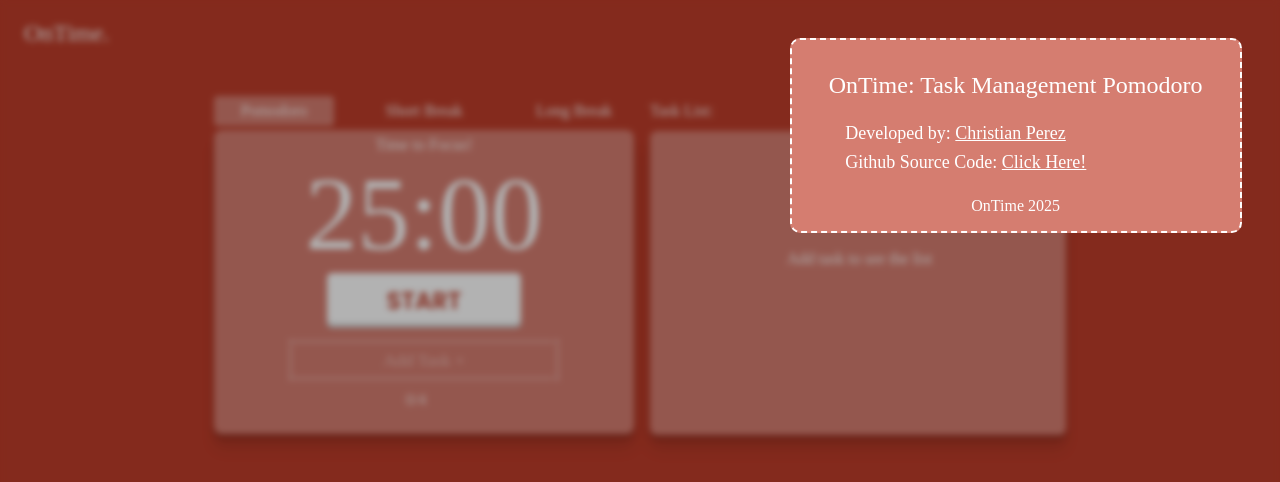
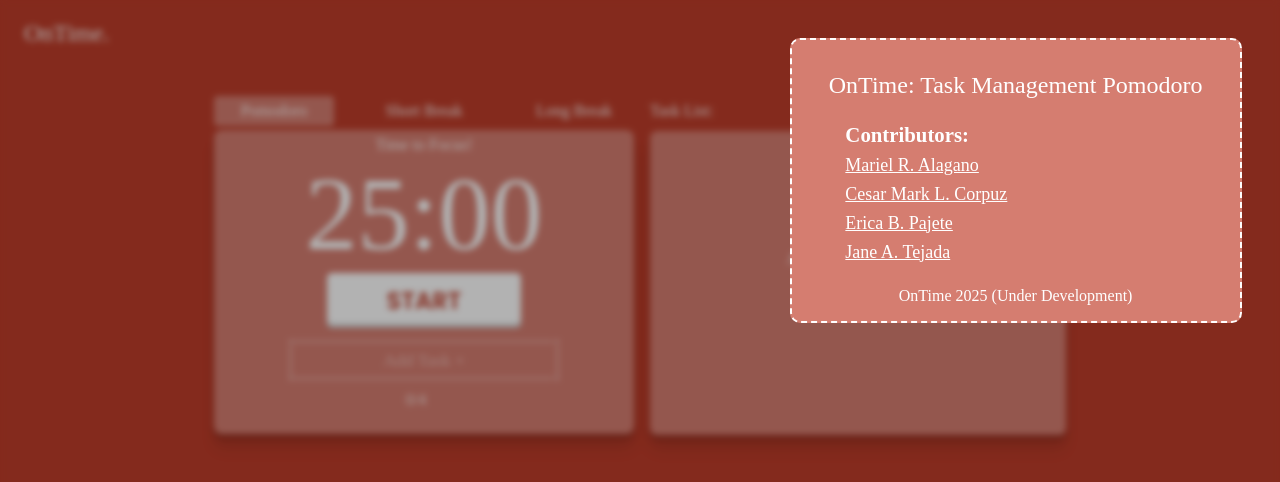
Before and after one commit to imaginarycjay/OnTime., a React (Vite) app: page / in a window 1280 px wide. Both pictures are taken after a click on the button 1240 px from the left and 33 px from the top of the page. Shown: the top 482 px of the page. Built offline with nearby package versions, Linux system fonts and the light colour scheme; some icons are missing; a web font is replaced by a local one.

Commit message:
idk i sold it

```diff
--- a/index.html
+++ b/index.html
@@ -1,4 +1,4 @@
-<!DOCTYPE html>
+<!doctype html>
 <html lang="en">
   <head>
     <meta charset="UTF-8" />
@@ -10,7 +10,7 @@
       href="https://fonts.googleapis.com/css2?family=Poppins:ital,wght@0,100;0,200;0,300;0,400;0,500;0,600;0,700;0,800;0,900;1,100;1,200;1,300;1,400;1,500;1,600;1,700;1,800;1,900&display=swap"
       rel="stylesheet"
     />
-    <title>CM Proj</title>
+    <title>KNHS Pomodoro Study</title>
   </head>
   <body>
     <div id="root"></div>
--- a/src/content.jsx
+++ b/src/content.jsx
@@ -17,7 +17,7 @@
   });
 
   const alarmSound = new Audio(
-    "https://assets.mixkit.co/active_storage/sfx/2869/2869-preview.mp3"
+    "https://assets.mixkit.co/active_storage/sfx/2869/2869-preview.mp3",
   );
 
   useEffect(() => {
@@ -25,7 +25,7 @@
   }, []);
 
   // to do: make a ticking ticking sound per second
-  const tickingSound = new Audio("");
+  // const tickingSound = new Audio("");
 
   useEffect(() => {
     let realTime;
@@ -107,7 +107,7 @@
                 setTimeRunning(false),
                 "Time to Focus",
                 "#be3d2a",
-                "#d57d70"
+                "#d57d70",
               )
             }
             style={{
@@ -126,7 +126,7 @@
                 setTimeRunning(false),
                 "Time for Break",
                 "#169c3e",
-                "#4cb16a"
+                "#4cb16a",
               )
             }
             style={{
@@ -145,7 +145,7 @@
                 setTimeRunning(false),
                 "Time for Long Break",
                 "#d97217",
-                "#e3934d"
+                "#e3934d",
               );
             }}
             style={{
--- a/src/index.css
+++ b/src/index.css
@@ -103,7 +103,7 @@
   margin-left: auto;
   margin-right: auto;
   /* border: violet 2px solid; */
-  height: 19rem ;
+  height: 19rem;
   width: 420px;
   background-color: var(--secondary-bg-color);
   display: flex;
@@ -112,8 +112,11 @@
   align-items: center;
   border-radius: 8px;
   transition: background-color 0.4s ease;
-  box-shadow: rgba(0, 0, 0, 0.07) 0px 1px 1px, rgba(0, 0, 0, 0.07) 0px 2px 2px,
-    rgba(0, 0, 0, 0.07) 0px 4px 4px, rgba(0, 0, 0, 0.07) 0px 8px 8px,
+  box-shadow:
+    rgba(0, 0, 0, 0.07) 0px 1px 1px,
+    rgba(0, 0, 0, 0.07) 0px 2px 2px,
+    rgba(0, 0, 0, 0.07) 0px 4px 4px,
+    rgba(0, 0, 0, 0.07) 0px 8px 8px,
     rgba(0, 0, 0, 0.07) 0px 16px 16px;
 }
 
@@ -211,8 +214,11 @@
   background-color: var(--secondary-bg-color);
   border-radius: 7px;
   transition: background-color 0.4s ease;
-  box-shadow: rgba(0, 0, 0, 0.07) 0px 1px 1px, rgba(0, 0, 0, 0.07) 0px 2px 2px,
-    rgba(0, 0, 0, 0.07) 0px 4px 4px, rgba(0, 0, 0, 0.07) 0px 8px 8px,
+  box-shadow:
+    rgba(0, 0, 0, 0.07) 0px 1px 1px,
+    rgba(0, 0, 0, 0.07) 0px 2px 2px,
+    rgba(0, 0, 0, 0.07) 0px 4px 4px,
+    rgba(0, 0, 0, 0.07) 0px 8px 8px,
     rgba(0, 0, 0, 0.07) 0px 16px 16px;
   display: flex;
   justify-content: center;
@@ -344,7 +350,8 @@
   padding-left: 1rem;
   font-family: Poppins;
   font-size: larger;
-  box-shadow: rgba(50, 50, 93, 0.25) 0px 6px 12px -2px,
+  box-shadow:
+    rgba(50, 50, 93, 0.25) 0px 6px 12px -2px,
     rgba(0, 0, 0, 0.3) 0px 3px 7px -3px;
   border-radius: 6px;
 }
@@ -378,7 +385,8 @@
   font-family: Poppins;
   border: rgba(0, 0, 0, 0.2);
   cursor: pointer;
-  box-shadow: rgba(50, 50, 93, 0.25) 0px 6px 12px -2px,
+  box-shadow:
+    rgba(50, 50, 93, 0.25) 0px 6px 12px -2px,
     rgba(0, 0, 0, 0.3) 0px 3px 7px -3px;
 }
 .modal-cancel-butt {
@@ -390,7 +398,8 @@
   font-family: Poppins;
   cursor: pointer;
   transition: all 0.2s;
-  box-shadow: rgba(50, 50, 93, 0.25) 0px 6px 12px -2px,
+  box-shadow:
+    rgba(50, 50, 93, 0.25) 0px 6px 12px -2px,
     rgba(0, 0, 0, 0.3) 0px 3px 7px -3px;
 }
 
@@ -504,7 +513,7 @@
   height: 85%;
   overflow: hidden;
   overflow-y: scroll;
-  padding-left: 0.2rem ;
+  padding-left: 0.2rem;
 }
 
 .task-card-wrapper::-webkit-scrollbar {
@@ -583,4 +592,7 @@
   .info-container {
     width: 90%;
   }
+  .task-items {
+    margin-left: 8px;
+  }
 }
--- a/src/info.jsx
+++ b/src/info.jsx
@@ -9,16 +9,27 @@
         </button>
         <p className="info-title">OnTime: Task Management Pomodoro</p>
 
-        <a href="https://www.facebook.com/imaginarycjay">
+        <a style={{ fontWeight: "bold", fontSize: "1.3rem" }}>Contributors: </a>
+
+        <a href="https://web.facebook.com/mar.yel.563552" target="_blank">
           {" "}
-          Developed by: <span>Christian Perez</span>
+          <span>Mariel R. Alagano</span>
         </a>
-        <a href="https://github.com/imaginarycjay/OnTime..git">
+        <a href="https://web.facebook.com/cmlc.corpuz.75" target="_blank">
           {" "}
-          Github Source Code: <span>Click Here!</span>
+          <span>Cesar Mark L. Corpuz</span>
         </a>
-
-        <p className="copyright">OnTime 2025</p>
+        <a href="https://web.facebook.com/rie.cahh" target="_blank">
+          {" "}
+          <span>Erica B. Pajete</span>
+        </a>
+        <a href="https://web.facebook.com/jane.atejada.14" target="_blank">
+          {" "}
+          <span>Jane A. Tejada</span>
+        </a>
+        <p style={{ fontSize: "8" }} className="copyright">
+          OnTime 2025 (Under Development)
+        </p>
       </div>
     </div>
   );
```
